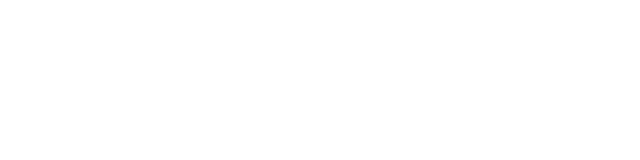
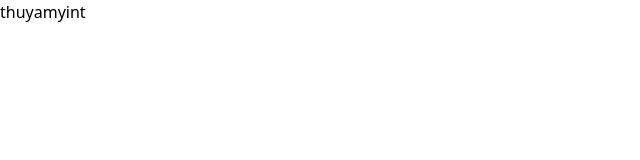
Before and after one commit to Thuya-Myint/shopping-pwa, a React (Vite) app: page / in a window 1280 px wide. Shown: the top 160 px of the page, without its empty margins (0-640 px from the left). Built offline with nearby package versions, Linux system fonts and the light colour scheme.

Commit message:
change app.jsx

```diff
--- a/src/App.jsx
+++ b/src/App.jsx
@@ -3,7 +3,7 @@
 const App = () => {
   return (
     <div>
-
+      <h1>thuyamyint</h1>
     </div>
   )
 }
```
